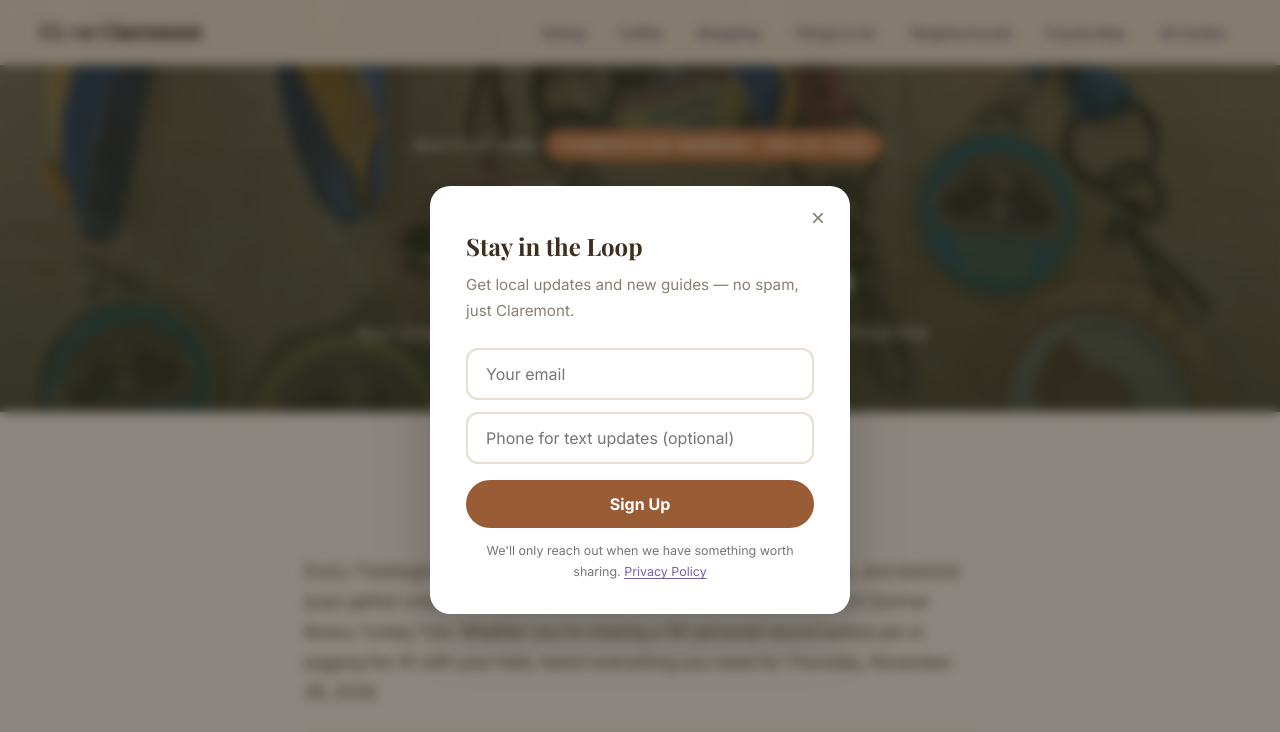
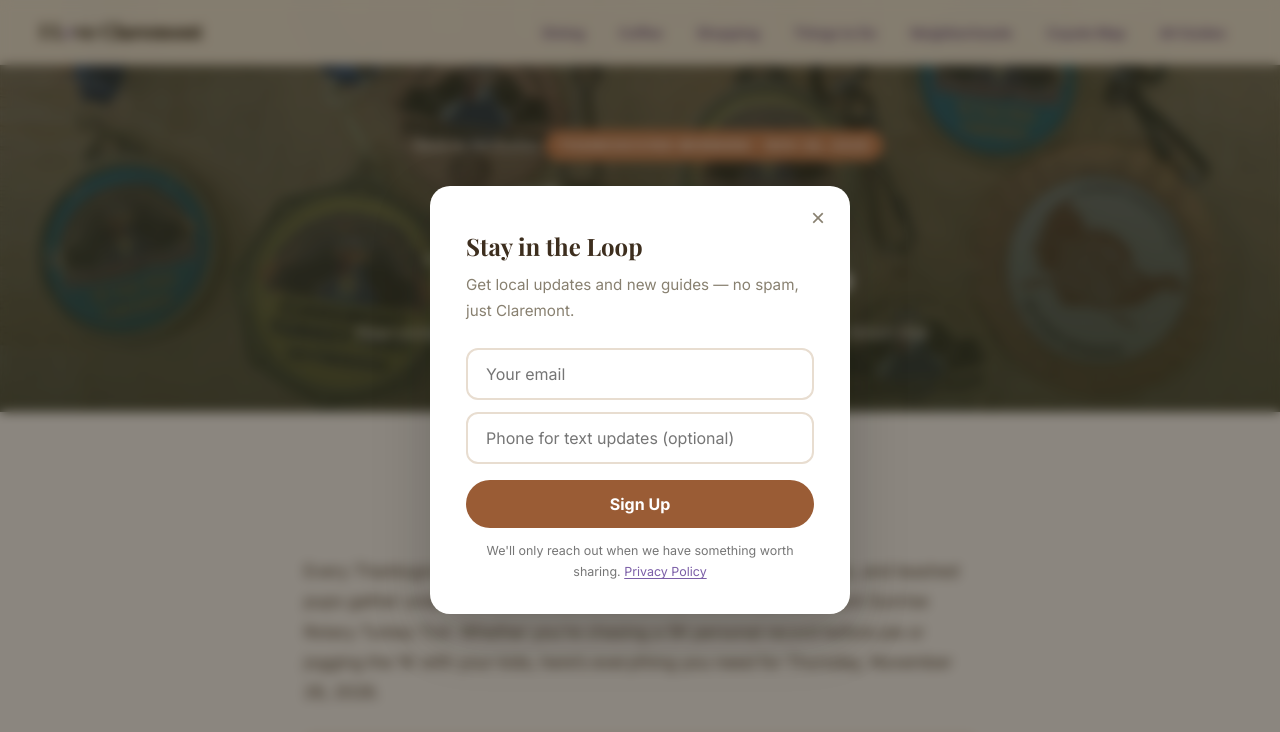
Before and after one commit to CodeAndQuill/iloveclaremontca, a plain HTML site: page Guides/turkey-trot-2026.html in a window 1280 px wide. Shown: the top 732 px of the page. Drawn offline with nearby package versions, Linux system fonts and the light colour scheme.

Commit message:
Turkey Trot: hero object-position center 80% to show full medal faces
Co-Authored-By: Claude Sonnet 4.6 <noreply@anthropic.com>
Claude-Session: https://claude.ai/code/session_01Uk8KnXgGZtyFbJe8PTJXgR

```diff
--- a/Guides/turkey-trot-2026.html
+++ b/Guides/turkey-trot-2026.html
@@ -100,7 +100,7 @@
       width: 100%;
       height: 100%;
       object-fit: cover;
-      object-position: center 55%;
+      object-position: center 80%;
       z-index: 0;
     }
     .article-hero-overlay {
```
